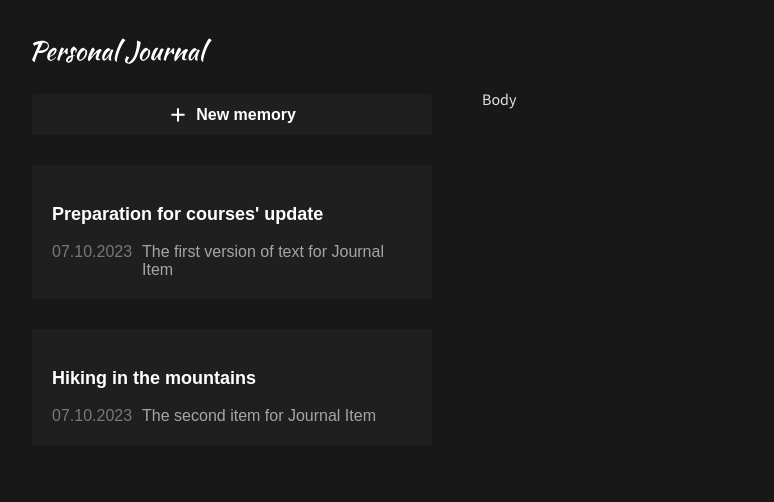
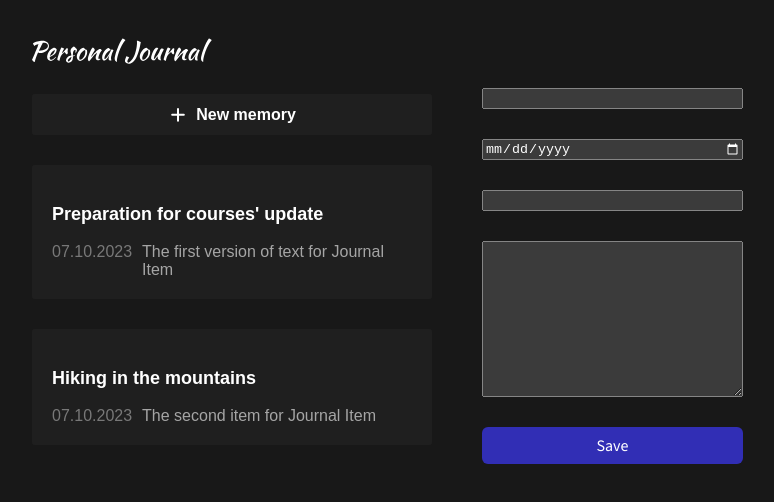
Before and after one commit to IrinaEnotova/personal-journal, a React (Vite) app: page / in a window 1280 px wide. Shown: the top 502 px of the page, without its empty margins (6-780 px from the left). Built offline with nearby package versions, Linux system fonts and the light colour scheme.

Commit message:
feat: add journal form

```diff
--- a/src/App.jsx
+++ b/src/App.jsx
@@ -6,30 +6,59 @@ import Body from "./layouts/Body/Body";
 import Header from "./components/Header/Header";
 import JournalList from "./components/JournalList/JournalList";
 import JournalAddButton from "./components/JournalAddButton/JournalAddButton";
+import JournalForm from "./components/JournalForm/JournalForm";
+import { useState } from "react";
+
+const INITIAL_DATA = [
+  {
+    id: 1,
+    title: "Preparation for courses' update",
+    date: new Date(),
+    text: "The first version of text for Journal Item",
+  },
+  { id: 2, title: "Hiking in the mountains", date: new Date(), text: "The second item for Journal Item" },
+];
 
 function App() {
-  const data = [
-    {
-      title: "Preparation for courses' update",
-      date: new Date(),
-      text: "The first version of text for Journal Item",
-    },
-    { title: "Hiking in the mountains", date: new Date(), text: "The second item for Journal Item" },
-  ];
+  const [data, setData] = useState(INITIAL_DATA);
+
+  const addItem = (item) => {
+    setData((oldData) => [
+      ...oldData,
+      {
+        // увеличим предыдущий id на единицу
+        id: Math.max(...oldData.map((el) => el.id)) + 1,
+        title: item.title,
+        date: new Date(item.date),
+        text: item.text,
+        tag: item.tag,
+      },
+    ]);
+  };
+
+  const sortItems = (a, b) => {
+    if (a.date < b.date) {
+      return 1;
+    }
+    return -1;
+  };
+
   return (
     <div className="app">
       <LeftPanel>
         <Header />
         <JournalAddButton />
         <JournalList>
-          {data.map((dataItem) => (
-            <CardButton key={dataItem.date + 1}>
-              <JournalItem key={dataItem.date} title={dataItem.title} text={dataItem.text} date={dataItem.date} />
+          {data.sort(sortItems).map((dataItem) => (
+            <CardButton key={dataItem.id}>
+              <JournalItem title={dataItem.title} text={dataItem.text} date={dataItem.date} />
             </CardButton>
           ))}
         </JournalList>
       </LeftPanel>
-      <Body>Body</Body>
+      <Body>
+        <JournalForm addItem={addItem} />
+      </Body>
     </div>
   );
 }
--- a/src/components/Button/Button.jsx
+++ b/src/components/Button/Button.jsx
@@ -1,15 +1,8 @@
-import { useState } from "react";
 import "./Button.css";
 
-const Button = () => {
-  console.log("rerender"); // если мы выведем эту фразу - она выведется 2 раза
-  const [text, setText] = useState("Save");
-  const clicked = () => {
-    setText((t) => t + "!");
-    console.log(text);
-  };
+const Button = ({ text, onClick }) => {
   return (
-    <button onClick={clicked} className="button accent">
+    <button className="button accent" onClick={onClick}>
       {text}
     </button>
   );
--- /dev/null
+++ b/src/components/JournalForm/JournalForm.css
@@ -0,0 +1,5 @@
+.journal-form {
+  display: flex;
+  flex-direction: column;
+  gap: 30px;
+}
--- /dev/null
+++ b/src/components/JournalForm/JournalForm.jsx
@@ -0,0 +1,30 @@
+import { useState } from "react";
+import Button from "../Button/Button";
+import "./JournalForm.css";
+
+const JournalForm = ({ addItem }) => {
+  const [inputData, setInputData] = useState("");
+
+  const inputChange = (event) => {
+    setInputData(event.target.value);
+  };
+
+  const addJournalItem = (event) => {
+    const formData = new FormData(event.target);
+    const formProps = Object.fromEntries(formData);
+    addItem(formProps);
+    event.preventDefault();
+  };
+
+  return (
+    <form className="journal-form" onSubmit={addJournalItem}>
+      <input type="text" name="title" required />
+      <input type="date" name="date" required />
+      <input type="text" value={inputData} onChange={inputChange} name="tag" required />
+      <textarea name="text" id="" cols="30" rows="10" required></textarea>
+      <Button text="Save"></Button>
+    </form>
+  );
+};
+
+export default JournalForm;
```
